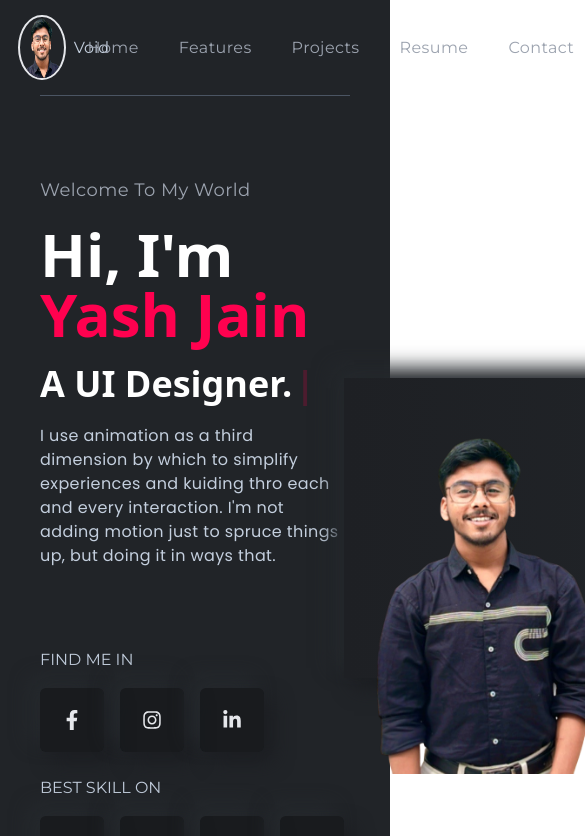
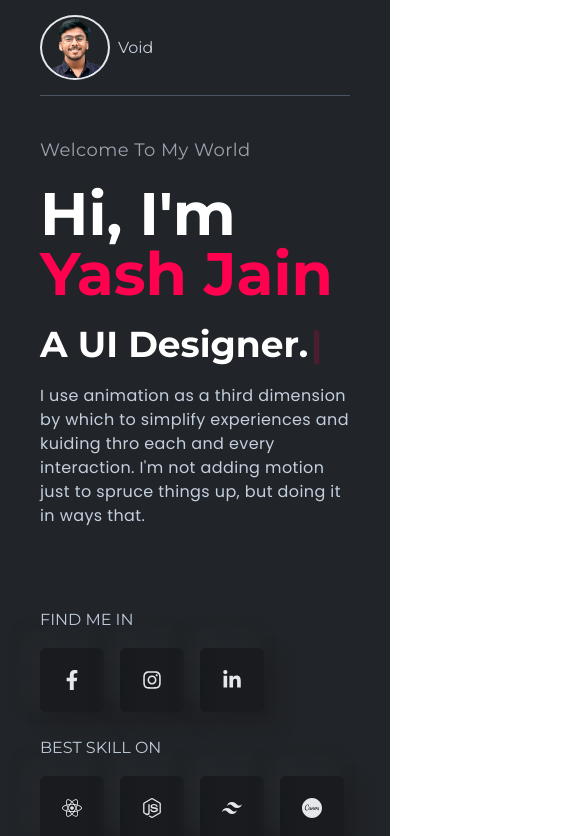
Before and after one commit to 107-yashraj/Portfolio, a React (Create React App) app: page / in a window 390 px wide. Shown: the top 836 px of the page, 585 px wide, since content can reach past the window. Built offline with nearby package versions, Linux system fonts and the light colour scheme; the HTML template or start-up script is replaced by a standard one.

Commit message:
Added Successfully

```diff
--- a/src/components/banner/Banner.js
+++ b/src/components/banner/Banner.js
@@ -13,7 +13,7 @@ const Banner = () => {
       });
 
   return (
-    <section id='home' className="w-full  py-20  flex  border-b-[1px] border-b-gray-600 ">
+    <section id='home' className="w-full pt-10 pb-20 flex flex-col gap-10 xl:gap-0 lgl:flex-row items-center font-titleFont  border-b-[1px] border-b-gray-600 ">
 
       <div className="w-full lgl:w-1/2 flex flex-col gap-20">
       <div className="flex flex-col gap-5">
@@ -78,7 +78,7 @@ const Banner = () => {
 
     <div className="w-full lgl:w-1/2 flex justify-center items-center reletive">
       <img
-        className="absolute bottom-[70px] lgl:top-[100px] w-[300px] h-[350px] lgl:w-[420px] lgl:h-[530px] z-[1] object-cover object-center "
+        className="absolute  lgl:top-[100px] w-[300px] h-[300px] lgl:w-[420px] lgl:h-[530px] z-[1] object-cover object-center "
         src={bannerImg}
         alt="bannerImg"
       />
--- a/src/components/navbar/Navbar.js
+++ b/src/components/navbar/Navbar.js
@@ -10,8 +10,8 @@ const Navbar = () => {
         <h1  >Void</h1>
       </div>
 
-      <div className='  ' >
-    <ul className='flex items-center gap-10'>
+      <div className=' ' >
+    <ul className='md:flex items-center gap-8 lg:gap-10 hidden '>
     {
     navLinksdata.map(({ _id, title, link }) => (
         <li  className="text-base w-max font-normal text-gray-400 tracking-wide cursor-pointer hover:text-designColor  duration-300 after: "key={_id}>
```
